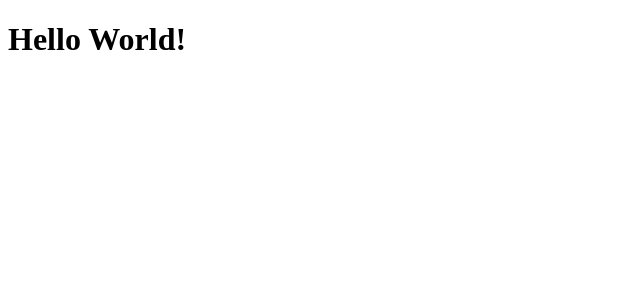
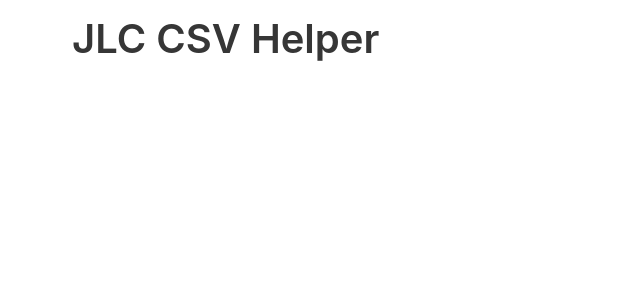
Before and after one commit to l1pz/jlc-csv, a Svelte app: page / in a window 1280 px wide. Shown: the top 300 px of the page, without its empty margins (0-640 px from the left). Built offline with nearby package versions, Linux system fonts and the light colour scheme.

Commit message:
add bulma

```diff
--- a/src/App.svelte
+++ b/src/App.svelte
@@ -1 +1,13 @@
-<h1>Hello World!</h1>
+<script>
+</script>
+
+<svelte:head>
+  <link
+    rel="stylesheet"
+    href="https://cdn.jsdelivr.net/npm/bulma@0.9.3/css/bulma.min.css"
+  />
+</svelte:head>
+
+<div class="container">
+  <h1 class="title is-2 mx-2 mt-4">JLC CSV Helper</h1>
+</div>
```
